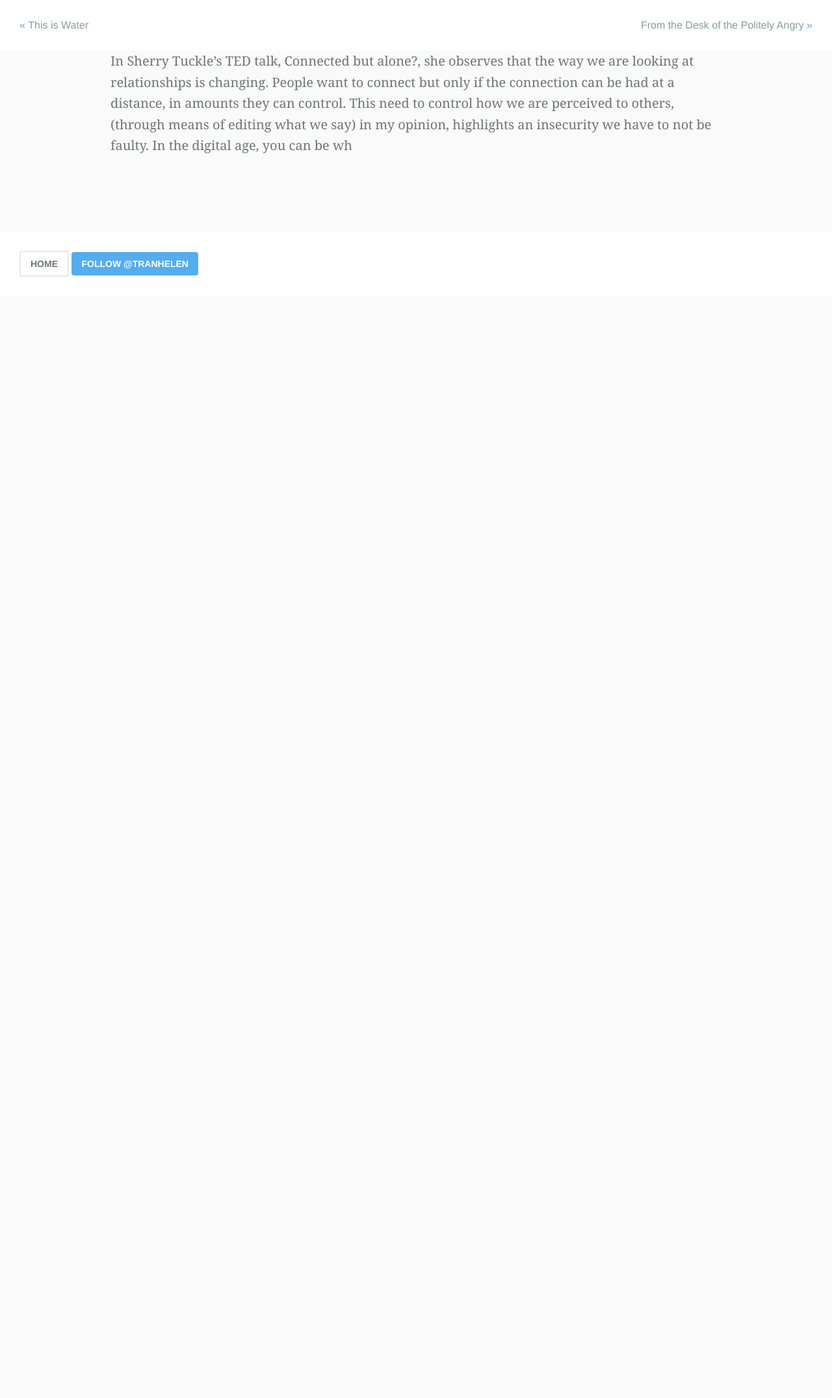
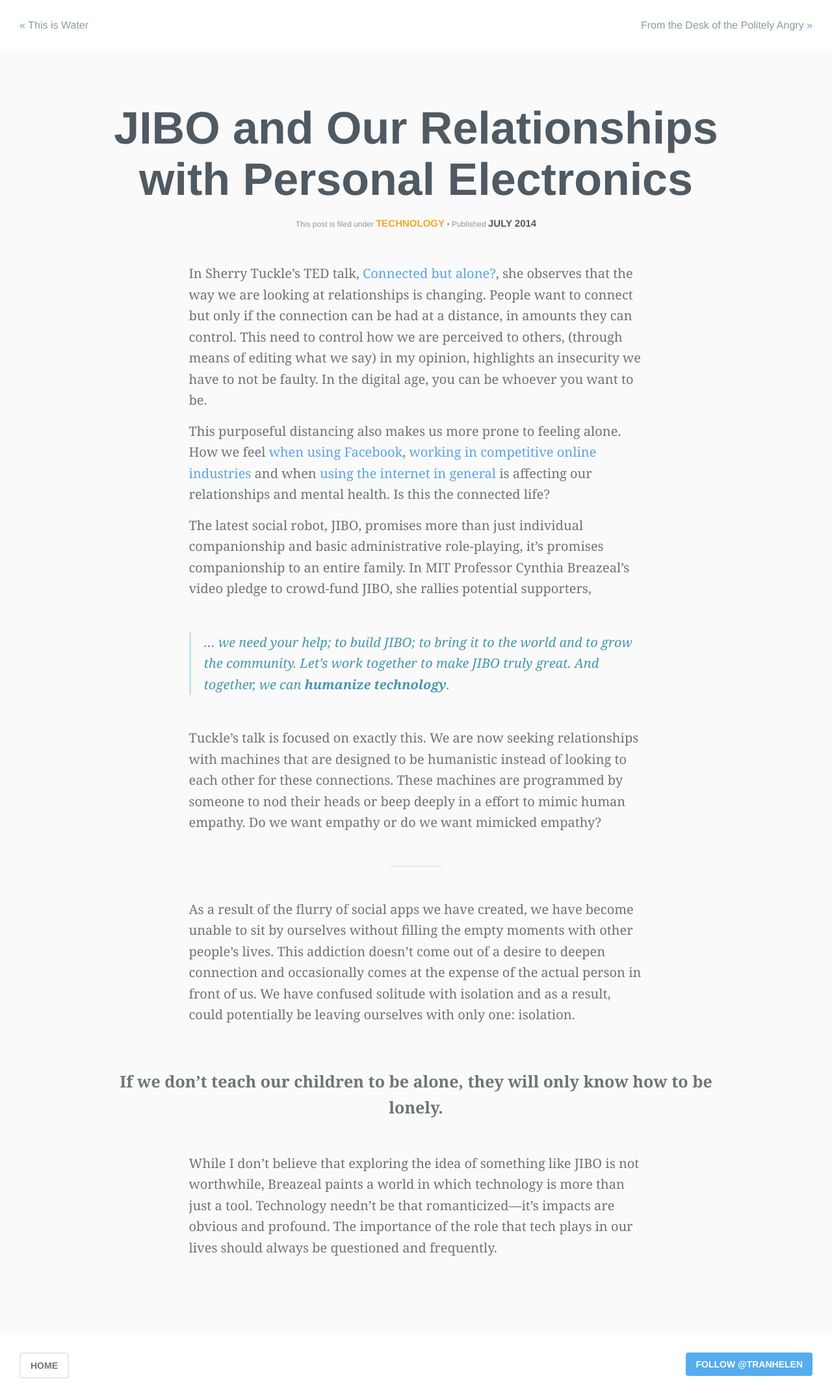
Before and after one commit to tranhelen/tranhelen, a Jekyll site: the page built from _posts/2014-07-16-JIBO.md, in a window 1280 px wide. Shown: the whole page at 65% size. Built offline with Jekyll 4.4.1, drawn with Linux system fonts in a browser that asks for light colours; nearby versions of some CDN libraries; before the commit the page ends 900 px from its top, so only the background shows below that.

Commit message:
Style JIBO

```diff
--- a/_layouts/subpage-simple.html
+++ b/_layouts/subpage-simple.html
@@ -5,12 +5,23 @@
       {% include navigation.html %}
 
       <div class="subpage-body">
+        <h1>{{ page.title }}</h1>
+
+        <div class="subpage-meta">
+          <p>This post is filed under <span class="h6"><a href="/tag/{{ page.tag }}" class="post-tag">{{ page.tag }}</a></span> • Published <span class="h6">{{ page.date | date:'%B %Y' }}</span></p>
+        </div>
+
         {{ content }}
       </div>
 
       <footer class="post-footer">
-        <a href="/" class="btn back">Home</a>
-        <a href="http://twitter.com/tranhelen" class="btn twitter"><span class="byline">Follow</span> @tranhelen</a>
+        <div class="grid">
+          <div class="grid__item one-quarter">
+            <a href="/" class="btn">Home</a>
+          </div>
+          <div class="grid__item three-quarters text-right">
+            <a href="http://twitter.com/tranhelen" class="btn twitter"><span class="byline">Follow</span> @tranhelen</a>
+          </div>
         </div>
       </footer>
 
--- a/_posts/2014-07-16-JIBO.md
+++ b/_posts/2014-07-16-JIBO.md
@@ -4,4 +4,33 @@
 title: JIBO and Our Relationships with Personal Electronics
 ---
 
-In Sherry Tuckle’s TED talk, Connected but alone?, she observes that the way we are looking at relationships is changing. People want to connect but only if the connection can be had at a distance, in amounts they can control. This need to control how we are perceived to others, (through means of editing what we say) in my opinion, highlights an insecurity we have to not be faulty. In the digital age, you can be wh
+<div class="grid">
+	<div class="grid__item push--one--one-eighth one--six-eighths">
+		<p>In Sherry Tuckle’s TED talk, <a href="http://www.ted.com/talks/sherry_turkle_alone_together">Connected but alone?</a>, she observes that the way we are looking at relationships is changing. People want to connect but only if the connection can be had at a distance, in amounts they can control. This need to control how we are perceived to others, (through means of editing what we say) in my opinion, highlights an insecurity we have to not be faulty. In the digital age, you can be whoever you want to be.</p>
+
+		<p>This purposeful distancing also makes us more prone to feeling alone. How we feel <a href="http://journals.plos.org/plosone/article?id=10.1371/journal.pone.0069841">when using Facebook</a>, <a href="http://devpressed.com/">working in competitive online industries</a> and when <a href="http://psychcentral.com/news/2012/05/22/depression-linked-with-more-internet-use/38998.html">using the internet in general</a> is affecting our relationships and mental health. Is this the connected life?</p>
+
+		<p>The latest social robot, JIBO, promises more than just individual companionship and basic administrative role-playing, it’s promises companionship to an entire family. In MIT Professor Cynthia Breazeal’s video pledge to crowd-fund JIBO, she rallies potential supporters,</p>
+
+		<blockquote>
+			<p>… we need your help; to build JIBO; to bring it to the world and to grow the community. Let’s work together to make JIBO truly great. And together, we can <strong>humanize technology</strong>.</p>
+		</blockquote>
+
+		<p>Tuckle’s talk is focused on exactly this. We are now seeking relationships with machines that are designed to be humanistic instead of looking to each other for these connections. These machines are programmed by someone to nod their heads or beep deeply in a effort to mimic human empathy. Do we want empathy or do we want mimicked empathy?</p>
+
+		<hr class="small">
+
+		<p>As a result of the flurry of social apps we have created, we have become unable to sit by ourselves without filling the empty moments with other people’s lives. This addiction doesn’t come out of a desire to deepen connection and occasionally comes at the expense of the actual person in front of us. We have confused solitude with isolation and as a result, could potentially be leaving ourselves with only one: isolation.</p>
+
+	</div>
+</div>
+
+<blockquote class="large">
+	<p>If we don’t teach our children to be alone, they will only know how to be lonely.</p>
+</blockquote>
+
+<div class="grid">
+	<div class="grid__item push--one--one-eighth one--six-eighths">
+		<p>While I don’t believe that exploring the idea of something like JIBO is not worthwhile, Breazeal paints a world in which technology is more than just a tool. Technology needn’t be that romanticized—it’s impacts are obvious and profound. The importance of the role that tech plays in our lives should always be questioned and frequently.</p>
+	</div>
+</div>
```
Also changed, not shown: sass/style.scss (+17 -0 lines), css/style.css, 6 other files.
